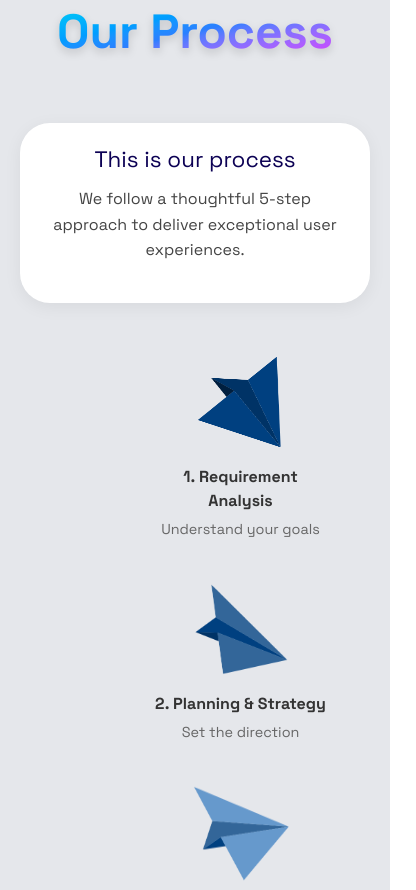
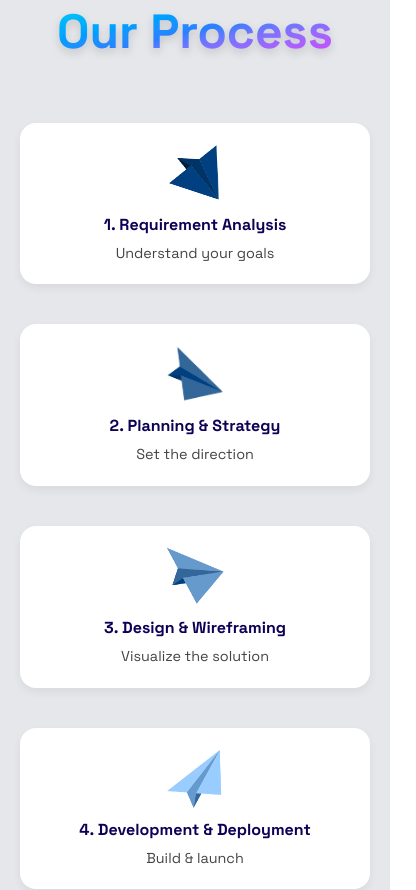
Before and after one commit to sushilkantaria/intekbit, a React (Vite) app: page / in a window 390 px wide. Shown: the part 7800-8690 px from the top of the page, 416 px wide, since content can reach past the window. Built offline with nearby package versions, Linux system fonts and the light colour scheme.

Commit message:
process section responsivness

```diff
--- a/src/components/home/Process.jsx
+++ b/src/components/home/Process.jsx
@@ -1,3 +1,91 @@
+// import React, { useEffect, useRef, useState } from 'react';
+// import './ProcessSection.css';
+// import processSteps from '../../data/home/processSteps';
+
+// const ProcessSection = () => {
+//   const sectionRef = useRef(null);
+//   const [visibleSteps, setVisibleSteps] = useState([]);
+
+//   useEffect(() => {
+//     const observer = new IntersectionObserver(
+//       (entries) => {
+//         entries.forEach((entry) => {
+//           if (entry.isIntersecting) {
+//             const index = Array.from(
+//               sectionRef.current.querySelectorAll('.process-step')
+//             ).indexOf(entry.target);
+//             setVisibleSteps((prev) => {
+//               const updated = [...prev];
+//               updated[index] = true;
+//               return updated;
+//             });
+//           }
+//         });
+//       },
+//       { threshold: 0.2 }
+//     );
+
+//     const stepElements = sectionRef.current.querySelectorAll('.process-step');
+//     stepElements.forEach((step) => observer.observe(step));
+
+//     return () => stepElements.forEach((step) => observer.unobserve(step));
+//   }, []);
+
+//   const [activeStep, setActiveStep] = useState(null);
+
+//   return (
+//     <section className="unico-style-process" ref={sectionRef}>
+//       <h2
+//         className="section-heading"
+//         data-aos="fade-up"
+//         data-aos-duration="1000"
+//       >
+//         <span className="text-5xl bg-gradient-to-br from-cyan-400 via-blue-500 to-fuchsia-500 bg-clip-text text-transparent drop-shadow-lg">
+//           Our Process
+//         </span>
+//       </h2>
+
+//       <div
+//         className="description-center"
+//         data-aos="fade-up"
+//         data-aos-duration="1000"
+//       >
+//         <h3>{activeStep ? activeStep.title : 'This is our process'}</h3>
+//         <p>
+//           {activeStep
+//             ? activeStep.details
+//             : 'We follow a thoughtful 5-step approach to deliver exceptional user experiences.'}
+//         </p>
+//       </div>
+
+//       <div className="arc-container">
+//         {processSteps.map((step, index) => (
+//           <div
+//             className={`process-step ${visibleSteps[index] ? 'visible' : ''}`}
+//             key={index}
+//             onMouseEnter={() => setActiveStep(step)}
+//             // onMouseLeave={() => setActiveStep(null)}
+//           >
+//             <img src={step.icon} alt={step.title} className="plane-icon" />
+//             <div className="step-title">
+//               {index + 1}. {step.title}
+//             </div>
+//             <p className="step-desc">{step.description}</p>
+//           </div>
+//         ))}
+//       </div>
+//     </section>
+//   );
+// };
+
+// export default ProcessSection;
+
+
+
+
+
+
+
 import React, { useEffect, useRef, useState } from 'react';
 import './ProcessSection.css';
 import processSteps from '../../data/home/processSteps';
@@ -5,6 +93,7 @@ import processSteps from '../../data/home/processSteps';
 const ProcessSection = () => {
   const sectionRef = useRef(null);
   const [visibleSteps, setVisibleSteps] = useState([]);
+  const [expandedStepIndex, setExpandedStepIndex] = useState(null);
 
   useEffect(() => {
     const observer = new IntersectionObserver(
@@ -31,7 +120,7 @@ const ProcessSection = () => {
     return () => stepElements.forEach((step) => observer.unobserve(step));
   }, []);
 
-  const [activeStep, setActiveStep] = useState(null);
+  const isMobile = () => window.innerWidth <= 750;
 
   return (
     <section className="unico-style-process" ref={sectionRef}>
@@ -45,34 +134,58 @@ const ProcessSection = () => {
         </span>
       </h2>
 
+      {/* Desktop/Tablet Description Center */}
       <div
         className="description-center"
         data-aos="fade-up"
         data-aos-duration="1000"
       >
-        <h3>{activeStep ? activeStep.title : 'This is our process'}</h3>
+        <h3>
+          {expandedStepIndex !== null
+            ? processSteps[expandedStepIndex].title
+            : 'This is our process'}
+        </h3>
         <p>
-          {activeStep
-            ? activeStep.details
+          {expandedStepIndex !== null
+            ? processSteps[expandedStepIndex].details
             : 'We follow a thoughtful 5-step approach to deliver exceptional user experiences.'}
         </p>
       </div>
 
       <div className="arc-container">
-        {processSteps.map((step, index) => (
+        {processSteps.map((step, index) => {
+          const isExpanded = expandedStepIndex === index;
+
+          return (
             <div
-            className={`process-step ${visibleSteps[index] ? 'visible' : ''}`}
+              className={`process-step ${visibleSteps[index] ? 'visible' : ''} ${
+                isMobile() && isExpanded ? 'active-mobile-step' : ''
+              }`}
               key={index}
-            onMouseEnter={() => setActiveStep(step)}
-            // onMouseLeave={() => setActiveStep(null)}
+              onClick={() => {
+                if (isMobile()) {
+                  setExpandedStepIndex(isExpanded ? null : index);
+                }
+              }}
+              onMouseEnter={() => {
+                if (!isMobile()) {
+                  setExpandedStepIndex(index);
+                }
+              }}
             >
               <img src={step.icon} alt={step.title} className="plane-icon" />
               <div className="step-title">
                 {index + 1}. {step.title}
               </div>
               <p className="step-desc">{step.description}</p>
+
+              {/* Show details only in mobile when expanded */}
+              {isMobile() && isExpanded && (
+                <div className="step-details">{step.details}</div>
+              )}
             </div>
-        ))}
+          );
+        })}
       </div>
     </section>
   );
--- a/src/components/home/ProcessSection.css
+++ b/src/components/home/ProcessSection.css
@@ -130,7 +130,7 @@
   border-radius: 30px;
   box-shadow: 0 4px 18px rgba(0, 0, 0, 0.06);
   transition: all 0.4s ease;
-  height: 180px;
+  height: auto;
 }
 
 .description-center h3 {
@@ -145,21 +145,148 @@
   line-height: 1.6;
 }
 
-/* Responsive */
-@media (max-width: 768px) {
+
+
+/* Tablet-specific adjustments */
+@media (min-width: 750px) and (max-width: 1250px) {
   .arc-container {
-    height: auto;
+    height: 600px;
+    margin-top: -200px;
+    margin-left: 0%;
+    margin-right: 0%;
+  }
+
+  .process-step {
+    width: 130px;
+  }
+
+  .process-step:nth-child(1) {
+    top: 15%;
+    left: 12%;
+  }
+  .process-step:nth-child(2) {
+    top: 50%;
+    left: 25%;
+  }
+  .process-step:nth-child(3) {
+    top: 75%;
+    left: 50%;
+  }
+  .process-step:nth-child(4) {
+    top: 50%;
+    left: 75%;
+  }
+  .process-step:nth-child(5) {
+    top: 15%;
+    left: 88%;
+  }
+
+  .process-step .plane-icon {
+    width: 80px;
+    height: 80px;
+  }
+
+  .description-center {
+    width: 40%;
+    padding: 20px;
+  }
+
+  .step-title {
+    font-size: 0.95rem;
+  }
+
+  .step-desc {
+    font-size: 0.85rem;
+  }
+}
+
+@media (min-width: 750px) and (max-width: 984px) {
+  .arc-container {
+    margin-top: -250px;
+  }
+
+}
+
+
+@media (max-width: 750px) {
+  .arc-container {
     display: flex;
     flex-direction: column;
     align-items: center;
     gap: 40px;
     margin-top: 0;
+    height: auto;
+    margin-inline: 0px;
   }
 
   .process-step {
     position: static;
+    width: 100%;
+    max-width: 100%;
+    text-align: center;
     transform: none !important;
     opacity: 1 !important;
     transition: none;
+    padding: 20px 16px;
+    background: #ffffff;
+    border-radius: 16px;
+    box-shadow: 0 4px 10px rgba(0, 0, 0, 0.06);
+  }
+
+  .process-step .plane-icon {
+    width: 60px;
+    height: 60px;
+    margin-bottom: 10px;
+  }
+
+  .step-title {
+    font-size: 1rem;
+    font-weight: 600;
+    color: #0c0154;
+  }
+
+  .step-desc {
+    font-size: 0.9rem;
+    color: #444;
+    margin-top: 5px;
+  }
+
+  .description-center {
+    display: none;
   }
 }
+
+
+@media (max-width: 750px) {
+  .process-step.active-mobile-step {
+    background-color: #f0f4ff;
+    transform: scale(1.03);
+    transition: all 0.3s ease;
+  }
+
+  .step-details {
+    margin-top: 10px;
+    font-size: 0.95rem;
+    color: #333;
+    line-height: 1.6;
+    background: #ffffff;
+    border-radius: 8px;
+    padding: 12px;
+    box-shadow: 0 2px 8px rgba(0, 0, 0, 0.05);
+  }
+  .process-step:nth-child(1):hover .plane-icon {
+  transform: rotate(30deg) scale(1.2);
+}
+.process-step:nth-child(2):hover .plane-icon {
+  transform: rotate(50deg) scale(1.2);
+}
+.process-step:nth-child(3):hover .plane-icon {
+  transform: rotate(90deg) scale(1.2);
+}
+.process-step:nth-child(4):hover .plane-icon {
+  transform: rotate(130deg) scale(1.2);
+}
+.process-step:nth-child(5):hover .plane-icon {
+  transform: rotate(150deg) scale(1.2);
+}
+}
```
Lines whose indentation alone changed are shown as unchanged.
